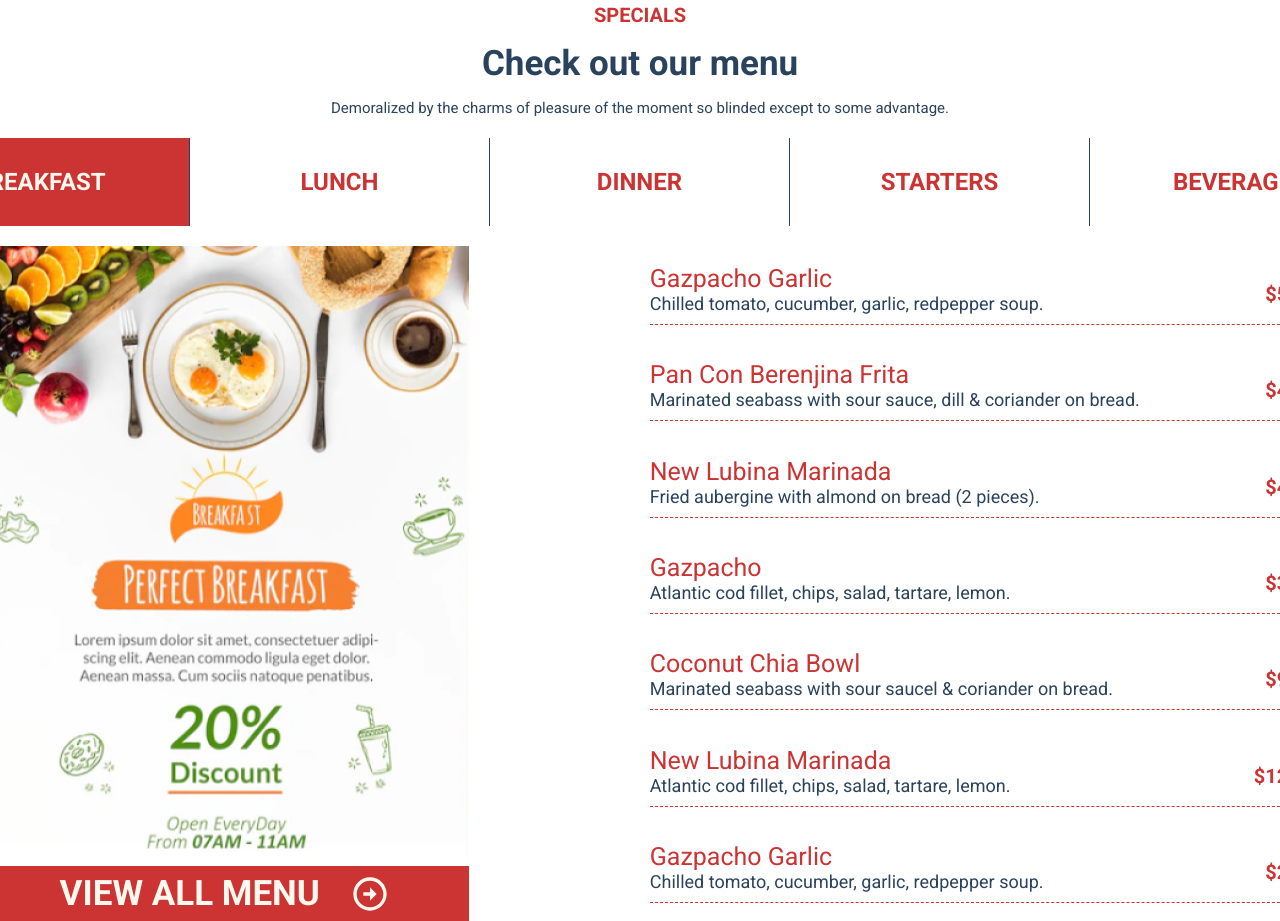
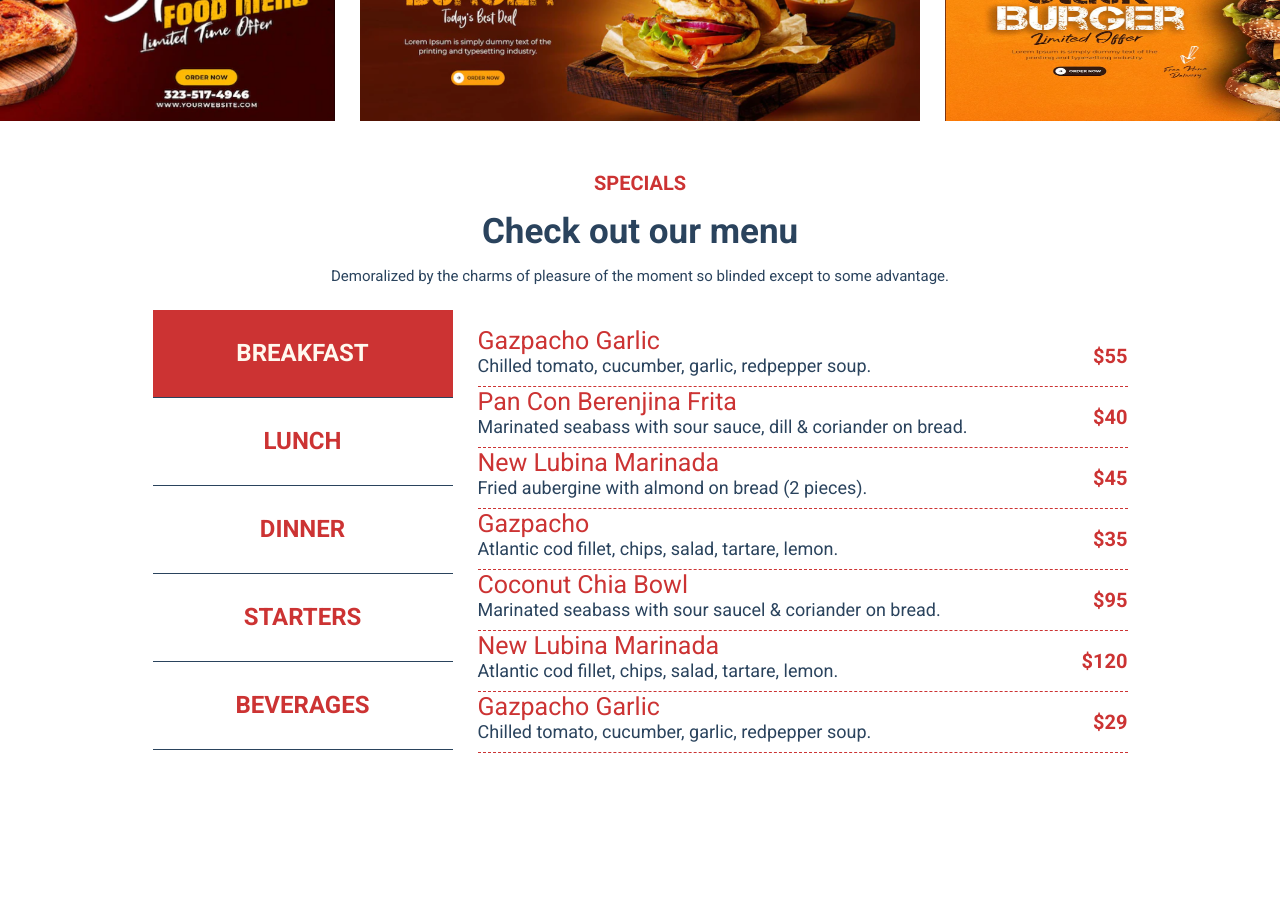
Before and after one commit to g1org11/crave_cart, a React (Vite) app: page / in a window 1280 px wide. Shown: the part 1140-2061 px from the top of the page. After the commit the page ends 1893 px from the top, so only its background shows below. Built offline with nearby package versions, Linux system fonts and the light colour scheme.

Commit message:
add types in  manu components

```diff
--- a/package.json
+++ b/package.json
@@ -20,8 +20,9 @@
     "styled-components": "^6.1.8"
   },
   "devDependencies": {
-    "@types/react": "^18.2.43",
+    "@types/react": "^18.2.48",
     "@types/react-dom": "^18.2.17",
+    "@types/styled-components": "^5.1.34",
     "@typescript-eslint/eslint-plugin": "^6.14.0",
     "@typescript-eslint/parser": "^6.14.0",
     "@vitejs/plugin-react-swc": "^3.5.0",
--- a/src/components/mian-page-components/Manucards.tsx
+++ b/src/components/mian-page-components/Manucards.tsx
@@ -1,7 +1,12 @@
 import React from "react";
 import styled from "styled-components";
 import { defaultTheme } from "../../defaultTheme";
-import { CardProps } from "../interface";
+// import { CardProps } from "../interface";
+interface CardProps {
+  meal: string;
+  ingredients: string;
+  price: string;
+}
 
 const MenuCards: React.FC<CardProps> = ({ meal, ingredients, price }) => {
   return (
@@ -31,6 +36,9 @@ const Information = styled.div`
   align-items: center;
   justify-content: space-between;
   border-bottom: 1px dashed ${defaultTheme.colors.red};
+  @media (max-width: 875px) {
+    width: 450px;
+  }
   h3 {
     font-size: 25px;
     font-style: normal;
--- a/src/components/mian-page-components/Manus.tsx
+++ b/src/components/mian-page-components/Manus.tsx
@@ -10,21 +10,32 @@ import bavengares from "../../assets/mainpage/baveranges.jpg";
 import ManuCards from "./Manucards";
 import ManuImages from "./ManuImages";
 
+interface MenuType {
+  [key: string]: { meal: string; ingredients: string; price: string }[];
+}
+interface HeaderItemProps {
+  active?: boolean;
+  onClick: () => void;
+  // Add other props as needed
+}
+interface ImagesCardType {
+  [key: string]: { img: string }[];
+}
 const Manus = () => {
   const [activeManu, setActiveManu] = useState("BREAKFAST");
 
-  const handleHeaderClick = (manu) => {
+  const handleHeaderClick = (manu: React.SetStateAction<string>) => {
     setActiveManu(manu);
   };
 
-  const ImagesCard = {
+  const ImagesCard: ImagesCardType = {
     BREAKFAST: [{ img: manucardimg1 }],
     LUNCH: [{ img: lunch }],
     DINNER: [{ img: dinner }],
     STARTERS: [{ img: starter }],
     BEVERAGES: [{ img: bavengares }],
   };
-  const ManuCard = {
+  const ManuCard: MenuType = {
     BREAKFAST: [
       // { img: manucardimg1 },
       {
@@ -239,9 +250,9 @@ const Manus = () => {
             Demoralized by the charms of pleasure of the moment so blinded except to some advantage.
           </p>
         </Wrapper>{" "}
-        <div>
+        <ManuSider>
           <Header>
-            {Object.keys(ManuCard).map((manu, index) => (
+            {Object.keys(ManuCard).map((manu: string, index: number) => (
               <HeaderItem
                 key={index}
                 active={activeManu === manu}
@@ -252,13 +263,14 @@ const Manus = () => {
             ))}
           </Header>
           <Div>
-            <div>
-              {getImagesCard().map((card, index) => (
+            <Images>
+              {getImagesCard().map((card: { img: string }, index: number) => (
                 <ManuImages key={`${activeManu}-${index}`} img={card.img} />
               ))}
-            </div>
+            </Images>
             <Dishes>
-              {getCardsForManu().map((card, index) => (
+              {getCardsForManu().map(
+                (card: { meal: string; ingredients: string; price: string }, index: number) => (
                   <ManuCards
                     key={`${activeManu}-${index}`} // Using a unique key
                     // img={card.img}
@@ -266,10 +278,11 @@ const Manus = () => {
                     ingredients={card.ingredients}
                     price={card.price}
                   />
-              ))}
+                )
+              )}
             </Dishes>
           </Div>
-        </div>
+        </ManuSider>
       </ManuContainer>
     </ManuWrapper>
   );
@@ -281,17 +294,33 @@ const ManuWrapper = styled.div`
   align-items: center;
   justify-content: center;
   padding: 0 100px;
+  @media (max-width: 795px) {
+    padding: 8px 50px;
+  }
 `;
 
 const ManuContainer = styled.div`
   /* flex-direction: column; */
 `;
 
+const ManuSider = styled.div`
+  @media (max-width: 1400px) {
+    width: 100%;
+    display: flex;
+    align-items: center;
+    justify-content: space-between;
+  }
+`;
 const Div = styled.div`
   display: flex;
   align-items: top;
   justify-content: space-around;
   margin-top: 20px;
+`;
+const Images = styled.div`
+  @media (max-width: 1400px) {
+    display: none;
+  }
 `;
 const Dishes = styled.div`
   display: flex;
@@ -327,33 +356,19 @@ const Wrapper = styled.div`
   }
 `;
 
-// const Navigation = styled.div`
-//   display: flex;
-//   align-items: center;
-//   justify-content: space-between;
-//   p {
-//     width: 300px;
-//     height: 88px;
-//     display: flex;
-//     align-items: center;
-//     justify-content: center;
-//     font-size: 25px;
-//     font-style: normal;
-//     font-weight: 400;
-//     line-height: normal;
-//     color: ${defaultTheme.colors.red};
-//     cursor: pointer;
-//   }
-// `;
-
 const Header = styled.div`
   display: flex;
-  align-items: center;
+  align-items: top;
   justify-content: center;
+  flex-wrap: wrap;
   width: 100%;
+  @media (max-width: 1400px) {
+    flex-direction: column;
+    margin-right: 25px;
+  }
 `;
 
-const HeaderItem = styled.p<HeaderItem>`
+const HeaderItem = styled.p<HeaderItemProps>`
   width: 300px;
   height: 88px;
   display: flex;
@@ -376,4 +391,14 @@ const HeaderItem = styled.p<HeaderItem>`
 
       `
       : ""};
+
+  @media (max-width: 1400px) {
+    border: none;
+    /* border-top: 1px solid ${defaultTheme.colors.blue}; */
+    border-bottom: 1px solid ${defaultTheme.colors.blue};
+    margin: auto 0;
+  }
+  @media (max-width: 1200px) {
+    width: 150px;
+  }
 `;
```
Also changed, not shown: 1 other file (tests, documents, lock files or other folders). Lines whose indentation alone changed are shown as unchanged.
